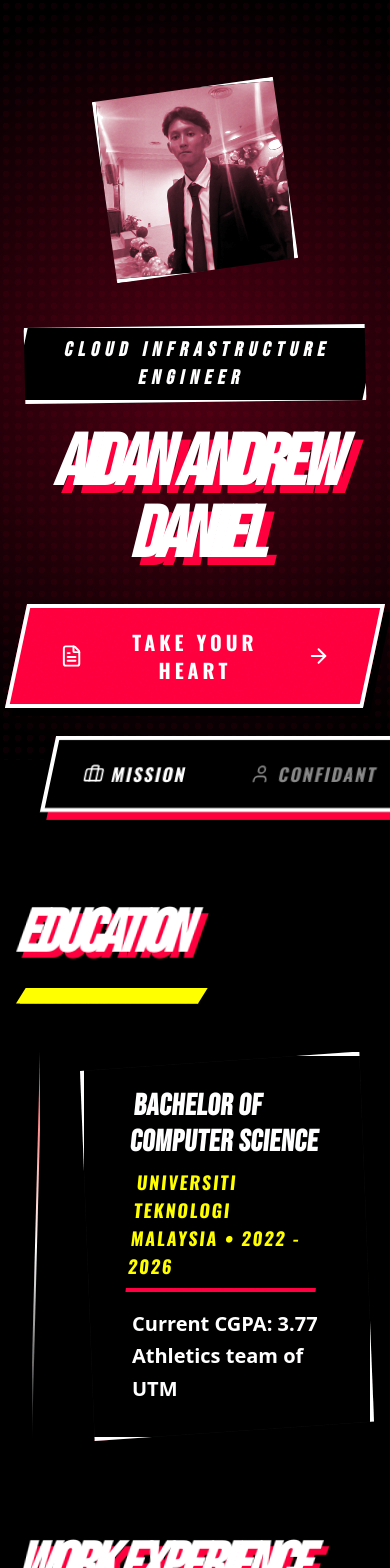
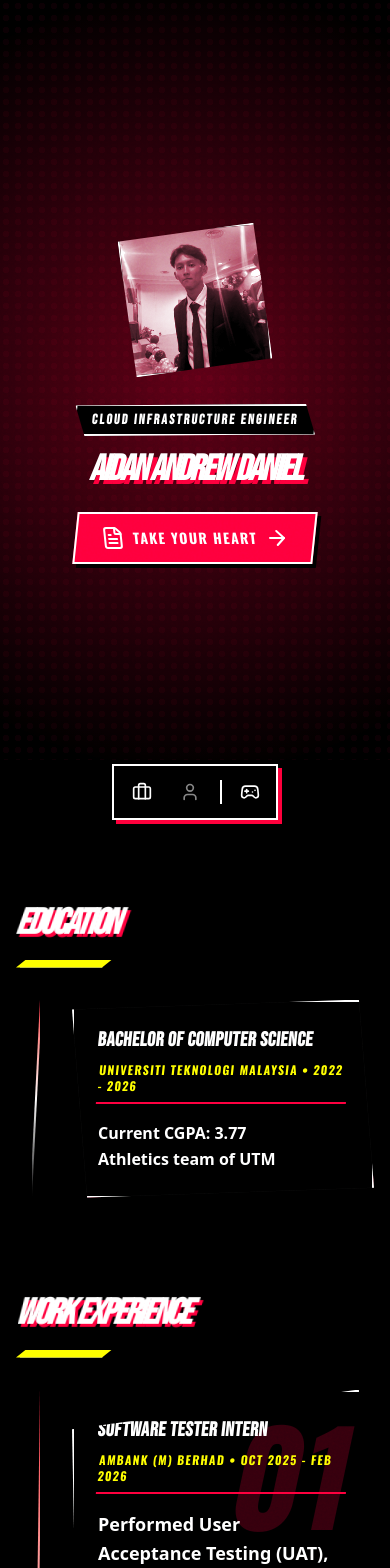
Before and after one commit to aidadann/Static-Portfolio-Website-Hosting, a Next.js app: page / in a window 390 px wide. Shown: the top 1568 px of the page. Built offline with nearby package versions, Linux system fonts and the light colour scheme.

Commit message:
feat: implement persona-themed portfolio components including Hero, Contact, and Mancave sections

```diff
--- a/src/components/Hero.tsx
+++ b/src/components/Hero.tsx
@@ -20,7 +20,7 @@ export function Hero() {
           initial={{ opacity: 0, scale: 0.8, rotate: -15 }}
           animate={{ opacity: 1, scale: 1, rotate: -5 }}
           transition={{ duration: 0.8, ease: "easeOut" }}
-          className="relative w-48 h-48 md:w-64 md:h-64 mb-12 p5-panel bg-black border-4 border-white shadow-[12px_12px_0_rgba(255,0,60,1)] flex items-center justify-center overflow-hidden"
+          className="relative w-36 h-36 md:w-64 md:h-64 mb-8 md:mb-12 p5-panel bg-black border-2 md:border-4 border-white shadow-[6px_6px_0_rgba(255,0,60,1)] md:shadow-[12px_12px_0_rgba(255,0,60,1)] flex items-center justify-center overflow-hidden"
         >
           <div className="absolute inset-0 bg-accent mix-blend-overlay z-10 opacity-40" />
           <Image
@@ -39,8 +39,8 @@ export function Hero() {
           transition={{ duration: 0.6, delay: 0.2 }}
           className="relative flex flex-col items-center"
         >
-          <div className="p5-panel bg-black border-4 border-white px-8 py-2 transform -skew-x-12 mb-6 shadow-[8px_8px_0_rgba(255,0,60,1)]">
-            <h2 className="text-xl md:text-3xl font-black text-white uppercase tracking-[0.3em]">
+          <div className="p5-panel bg-black border-2 md:border-4 border-white px-4 md:px-8 py-1 md:py-2 transform -skew-x-6 md:-skew-x-12 mb-4 md:mb-6 shadow-[4px_4px_0_rgba(255,0,60,1)] md:shadow-[8px_8px_0_rgba(255,0,60,1)]">
+            <h2 className="text-sm md:text-3xl font-black text-white uppercase tracking-[0.15em] md:tracking-[0.3em]">
               Cloud Infrastructure Engineer
             </h2>
           </div>
@@ -49,7 +49,7 @@ export function Hero() {
             initial={{ opacity: 0, x: -20 }}
             animate={{ opacity: 1, x: 0 }}
             transition={{ duration: 0.6, delay: 0.1, ease: "easeOut" }}
-            className="text-7xl md:text-9xl lg:text-[10rem] font-black tracking-tighter text-white mb-8 leading-none uppercase italic transform -skew-x-12 drop-shadow-[8px_8px_0_rgba(255,0,60,1)]"
+            className="text-4xl md:text-9xl lg:text-[10rem] font-black tracking-tighter text-white mb-6 md:mb-8 leading-none uppercase italic transform -skew-x-6 md:-skew-x-12 drop-shadow-[4px_4px_0_rgba(255,0,60,1)] md:drop-shadow-[8px_8px_0_rgba(255,0,60,1)]"
           >
             <span className="p5-glitch-hover inline-block transition-transform duration-300 hover:scale-105">
               AIDAN ANDREW DANIEL
@@ -66,7 +66,7 @@ export function Hero() {
               href="https://thankful-sky-05855b100.7.azurestaticapps.net"
               target="_blank"
               rel="noopener noreferrer"
-              className="group flex items-center gap-3 px-10 py-5 bg-accent text-white font-black uppercase tracking-[0.2em] text-xl border-4 border-white shadow-[8px_8px_0_rgba(0,0,0,1)] transform -skew-x-12 hover:bg-white hover:text-black hover:shadow-[12px_12px_0_rgba(255,0,60,1)] hover:-translate-y-1 transition-all"
+              className="group flex items-center gap-2 md:gap-3 px-6 py-3 md:px-10 md:py-5 bg-accent text-white font-black uppercase tracking-[0.1em] md:tracking-[0.2em] text-sm md:text-xl border-2 md:border-4 border-white shadow-[4px_4px_0_rgba(0,0,0,1)] md:shadow-[8px_8px_0_rgba(0,0,0,1)] transform -skew-x-6 md:-skew-x-12 hover:bg-white hover:text-black hover:shadow-[12px_12px_0_rgba(255,0,60,1)] hover:-translate-y-1 transition-all"
             >
               <FileText className="w-6 h-6 transform skew-x-12" />
               <span className="transform skew-x-12">TAKE YOUR HEART</span>
--- a/src/components/Mancave.tsx
+++ b/src/components/Mancave.tsx
@@ -50,31 +50,31 @@ export function Mancave({ onBack }: MancaveProps) {
           transition={{ delay: 0.2 }}
           className="mb-24 text-center flex flex-col items-center"
         >
-          <div className="p5-panel bg-black border-[4px] border-[#D4AF37] px-16 py-6 shadow-[12px_12px_0_rgba(212,175,55,0.4)] transform -skew-x-12">
-            <h1 className="text-5xl md:text-8xl font-black tracking-widest text-[#D4AF37] uppercase drop-shadow-[4px_4px_0_rgba(0,0,0,1)]">
+          <div className="p5-panel bg-black border-2 md:border-[4px] border-[#D4AF37] px-6 py-3 md:px-16 md:py-6 shadow-[6px_6px_0_rgba(212,175,55,0.4)] md:shadow-[12px_12px_0_rgba(212,175,55,0.4)] transform -skew-x-6 md:-skew-x-12">
+            <h1 className="text-3xl md:text-8xl font-black tracking-widest text-[#D4AF37] uppercase drop-shadow-[2px_2px_0_rgba(0,0,0,1)] md:drop-shadow-[4px_4px_0_rgba(0,0,0,1)]">
               HALL OF FAME
             </h1>
           </div>
-          <div className="p5-tag bg-white text-black px-8 py-2 mt-6 text-2xl font-black tracking-[0.3em] shadow-[6px_6px_0_rgba(0,0,0,1)]">
+          <div className="p5-tag bg-white text-black px-4 py-1 md:px-8 md:py-2 mt-4 md:mt-6 text-sm md:text-2xl font-black tracking-[0.2em] md:tracking-[0.3em] shadow-[3px_3px_0_rgba(0,0,0,1)] md:shadow-[6px_6px_0_rgba(0,0,0,1)]">
             GAMES GALLERY
           </div>
         </motion.div>
 
         {/* Diamond Trophy Grid */}
-        <div className="grid grid-cols-2 md:grid-cols-3 lg:grid-cols-5 gap-12 p-4 justify-items-center relative z-10 max-w-6xl">
+        <div className="grid grid-cols-2 md:grid-cols-3 lg:grid-cols-5 gap-6 md:gap-12 p-2 md:p-4 justify-items-center relative z-10 max-w-6xl">
           {GAMES.map((game, i) => (
             <motion.div
               initial={{ opacity: 0, scale: 0.8 }}
               animate={{ opacity: 1, scale: 1 }}
               transition={{ delay: 0.3 + i * 0.05 }}
               key={game.id}
-              className="group relative w-48 h-48 cursor-crosshair"
+              className="group relative w-32 h-32 md:w-48 md:h-48 cursor-crosshair"
             >
               {/* Diamond Container */}
-              <div className="absolute inset-0 bg-black border-4 border-[#D4AF37] shadow-[10px_10px_0_rgba(0,0,0,0.8)] transition-all duration-500 transform rotate-45 group-hover:bg-[#D4AF37] group-hover:scale-110 group-hover:rotate-0 group-hover:border-white overflow-hidden z-10">
+              <div className="absolute inset-0 bg-black border-2 md:border-4 border-[#D4AF37] shadow-[4px_4px_0_rgba(0,0,0,0.8)] md:shadow-[10px_10px_0_rgba(0,0,0,0.8)] transition-all duration-500 transform rotate-45 group-hover:bg-[#D4AF37] group-hover:scale-110 group-hover:rotate-0 group-hover:border-white overflow-hidden z-10">
                 {/* Normal State: Ghostly Outline */}
                 <div className="absolute inset-0 flex items-center justify-center -rotate-45 group-hover:opacity-0 transition-opacity duration-300">
-                  <game.icon className="w-16 h-16 text-[#D4AF37]/50 drop-shadow-[0_0_10px_rgba(212,175,55,0.3)]" />
+                  <game.icon className="w-10 h-10 md:w-16 md:h-16 text-[#D4AF37]/50 drop-shadow-[0_0_10px_rgba(212,175,55,0.3)]" />
                 </div>
 
                 {/* Hover State: High-res Background Image */}
@@ -85,7 +85,7 @@ export function Mancave({ onBack }: MancaveProps) {
               </div>
 
               {/* Popup Info (Outside the diamond so it doesn't get clipped) */}
-              <div className="absolute top-full left-1/2 -translate-x-1/2 mt-8 w-64 opacity-0 group-hover:opacity-100 transition-opacity duration-300 z-50 pointer-events-none flex flex-col items-center">
+              <div className="absolute top-full left-1/2 -translate-x-1/2 mt-4 md:mt-8 w-48 md:w-64 opacity-0 group-hover:opacity-100 transition-opacity duration-300 z-50 pointer-events-none flex flex-col items-center">
                 <div className="bg-white p5-tag px-3 py-1 border-2 border-black mb-2 shadow-[4px_4px_0_rgba(0,0,0,1)]">
                   <p className="font-black text-xs text-black uppercase tracking-widest">{game.hours}</p>
                 </div>
--- a/src/components/NavigationDock.tsx
+++ b/src/components/NavigationDock.tsx
@@ -14,17 +14,17 @@ export function NavigationDock({
   onSecretClick: () => void;
 }) {
   return (
-    <div className="fixed bottom-8 left-12 z-50 transform -skew-x-12">
+    <div className="fixed bottom-6 left-1/2 -translate-x-1/2 md:left-12 md:translate-x-0 z-50 md:-skew-x-12">
       <motion.div
         initial={{ y: 50, opacity: 0 }}
         animate={{ y: 0, opacity: 1 }}
         transition={{ duration: 0.5, delay: 0.2 }}
-        className="flex items-center gap-4 p-2 bg-black border-4 border-white shadow-[8px_8px_0_rgba(255,0,60,1)]"
+        className="flex items-center gap-1 md:gap-4 p-1.5 md:p-2 bg-black border-2 md:border-4 border-white shadow-[4px_4px_0_rgba(255,0,60,1)] md:shadow-[8px_8px_0_rgba(255,0,60,1)]"
       >
         <button
           onClick={() => setActiveTab("professional")}
           className={clsx(
-            "relative flex items-center gap-2 px-6 py-3 text-lg font-black uppercase tracking-widest transition-colors",
+            "relative flex items-center gap-2 px-3 py-2 md:px-6 md:py-3 text-sm md:text-lg font-black uppercase tracking-widest transition-colors",
             activeTab === "professional" ? "text-white" : "text-muted hover:text-white"
           )}
         >
@@ -36,13 +36,13 @@ export function NavigationDock({
             />
           )}
           <Briefcase className="w-5 h-5 z-10" />
-          <span className="z-10">Mission</span>
+          <span className="hidden md:inline z-10">Mission</span>
         </button>
 
         <button
           onClick={() => setActiveTab("personal")}
           className={clsx(
-            "relative flex items-center gap-2 px-6 py-3 text-lg font-black uppercase tracking-widest transition-colors",
+            "relative flex items-center gap-2 px-3 py-2 md:px-6 md:py-3 text-sm md:text-lg font-black uppercase tracking-widest transition-colors",
             activeTab === "personal" ? "text-white" : "text-muted hover:text-white"
           )}
         >
@@ -54,16 +54,16 @@ export function NavigationDock({
             />
           )}
           <User className="w-5 h-5 z-10" />
-          <span className="z-10">Confidant</span>
+          <span className="hidden md:inline z-10">Confidant</span>
         </button>
 
-        <div className="w-1 h-8 bg-white mx-2" />
+        <div className="w-0.5 md:w-1 h-6 md:h-8 bg-white mx-1 md:mx-2" />
 
         <button
           onClick={onSecretClick}
-          className="flex items-center justify-center w-12 h-12 bg-black hover:bg-accent transition-colors group border-2 border-transparent hover:border-white"
+          className="flex items-center justify-center w-10 h-10 md:w-12 md:h-12 bg-black hover:bg-accent transition-colors group border-2 border-transparent hover:border-white"
         >
-          <Gamepad2 className="w-6 h-6 text-white transition-colors" />
+          <Gamepad2 className="w-5 h-5 md:w-6 md:h-6 text-white transition-colors" />
         </button>
       </motion.div>
     </div>
--- a/src/components/Professional.tsx
+++ b/src/components/Professional.tsx
@@ -15,10 +15,10 @@ export function Professional() {
       className="max-w-6xl mx-auto px-4 py-24 pb-48"
     >
       <div className="mb-24">
-        <h2 className="text-6xl md:text-8xl font-black text-white mb-6 tracking-tighter uppercase italic -skew-x-6 drop-shadow-[6px_6px_0_rgba(255,0,60,1)]">
+        <h2 className="text-4xl md:text-6xl lg:text-8xl font-black text-white mb-4 md:mb-6 tracking-tighter uppercase italic -skew-x-6 drop-shadow-[3px_3px_0_rgba(255,0,60,1)] md:drop-shadow-[6px_6px_0_rgba(255,0,60,1)]">
           <span className="p5-glitch-hover inline-block">Education</span>
         </h2>
-        <div className="h-4 w-48 bg-secondary mb-12 p5-tag shadow-[4px_4px_0_rgba(255,255,255,1)]" />
+        <div className="h-2 md:h-4 w-24 md:w-48 bg-secondary mb-8 md:mb-12 p5-tag shadow-[4px_4px_0_rgba(255,255,255,1)]" />
 
         <div className="relative pl-8 ml-4">
           <motion.div
@@ -29,10 +29,10 @@ export function Professional() {
             transition={{ duration: 1.5, ease: "circOut" }}
           />
 
-          <div className="p5-panel bg-black noise-overlay border-4 border-white px-12 py-8 md:px-16 shadow-[12px_12px_0_rgba(255,0,60,1)] ml-4 hover:-translate-y-2 hover:-translate-x-2 hover:shadow-[16px_16px_0_rgba(255,255,0,1)] transition-all">
-            <h3 className="text-3xl md:text-4xl font-black uppercase tracking-wide text-white mb-2 transform -skew-x-6 origin-left">Bachelor of Computer Science</h3>
-            <p className="text-secondary font-black uppercase text-lg tracking-widest mb-4 border-b-4 border-accent pb-2 inline-block transform -skew-x-6 origin-left">Universiti Teknologi Malaysia • 2022 - 2026</p>
-            <p className="text-white font-bold leading-relaxed max-w-3xl font-sans text-xl relative z-20">
+          <div className="p5-panel bg-black noise-overlay border-2 md:border-4 border-white px-6 py-6 md:px-16 md:py-8 shadow-[6px_6px_0_rgba(255,0,60,1)] md:shadow-[12px_12px_0_rgba(255,0,60,1)] ml-2 md:ml-4 hover:-translate-y-2 hover:-translate-x-2 hover:shadow-[16px_16px_0_rgba(255,255,0,1)] transition-all">
+            <h3 className="text-xl md:text-3xl lg:text-4xl font-black uppercase tracking-wide text-white mb-2 transform -skew-x-6 origin-left">Bachelor of Computer Science</h3>
+            <p className="text-secondary font-black uppercase text-xs md:text-lg tracking-widest mb-4 border-b-2 md:border-b-4 border-accent pb-2 inline-block transform -skew-x-6 origin-left">Universiti Teknologi Malaysia • 2022 - 2026</p>
+            <p className="text-white font-bold leading-relaxed max-w-3xl font-sans text-base md:text-xl relative z-20">
               Current CGPA: 3.77 <br />
               Athletics team of UTM
             </p>
@@ -41,10 +41,10 @@ export function Professional() {
       </div>
 
       <div className="mb-24">
-        <h2 className="text-6xl md:text-8xl font-black text-white mb-6 tracking-tighter uppercase italic -skew-x-6 drop-shadow-[6px_6px_0_rgba(255,0,60,1)]">
+        <h2 className="text-4xl md:text-6xl lg:text-8xl font-black text-white mb-4 md:mb-6 tracking-tighter uppercase italic -skew-x-6 drop-shadow-[3px_3px_0_rgba(255,0,60,1)] md:drop-shadow-[6px_6px_0_rgba(255,0,60,1)]">
           <span className="p5-glitch-hover inline-block">Work Experience</span>
         </h2>
-        <div className="h-4 w-48 bg-secondary mb-12 p5-tag shadow-[4px_4px_0_rgba(255,255,255,1)]" />
+        <div className="h-2 md:h-4 w-24 md:w-48 bg-secondary mb-8 md:mb-12 p5-tag shadow-[4px_4px_0_rgba(255,255,255,1)]" />
 
         <div className="relative pl-8 ml-4 space-y-12">
           <motion.div
@@ -56,12 +56,12 @@ export function Professional() {
           />
 
           {/* Experience Item 1 */}
-          <div className="p5-panel bg-black noise-overlay border-4 border-white px-12 py-8 md:px-16 shadow-[12px_12px_0_rgba(255,0,60,1)] ml-4 hover:-translate-y-2 hover:-translate-x-2 hover:shadow-[16px_16px_0_rgba(255,255,0,1)] transition-all relative">
+          <div className="p5-panel bg-black noise-overlay border-2 md:border-4 border-white px-6 py-6 md:px-16 md:py-8 shadow-[6px_6px_0_rgba(255,0,60,1)] md:shadow-[12px_12px_0_rgba(255,0,60,1)] ml-2 md:ml-4 hover:-translate-y-2 hover:-translate-x-2 hover:shadow-[16px_16px_0_rgba(255,255,0,1)] transition-all relative">
             <div className="absolute top-0 right-0 p-4 opacity-20 pointer-events-none">
               <span className="text-9xl font-black text-accent transform -skew-x-12 inline-block">01</span>
             </div>
-            <h3 className="text-3xl md:text-4xl font-black uppercase tracking-wide text-white mb-2 transform -skew-x-6 origin-left relative z-20">Software Tester Intern</h3>
-            <p className="text-secondary font-black uppercase text-lg tracking-widest mb-4 border-b-4 border-accent pb-2 inline-block transform -skew-x-6 origin-left relative z-20">AmBank (M) Berhad • Oct 2025 - Feb 2026</p>
+            <h3 className="text-xl md:text-3xl lg:text-4xl font-black uppercase tracking-wide text-white mb-2 transform -skew-x-6 origin-left relative z-20">Software Tester Intern</h3>
+            <p className="text-secondary font-black uppercase text-xs md:text-lg tracking-widest mb-4 border-b-2 md:border-b-4 border-accent pb-2 inline-block transform -skew-x-6 origin-left relative z-20">AmBank (M) Berhad • Oct 2025 - Feb 2026</p>
             <p className="text-white font-bold font-sans text-lg leading-relaxed max-w-3xl relative z-20">
               Performed User Acceptance Testing (UAT), regression, sanity, and back-testing for AmBank's digital banking platform (AmOnline).<br />
               <span className="block mt-4 text-black p5-tag bg-white px-3 py-1 inline-block font-black uppercase mb-2">• Logged, documented, and tracked defects using OpenText ALM.</span><br />
@@ -73,12 +73,12 @@ export function Professional() {
       </div>
 
       <div className="mb-24">
-        <h2 className="text-6xl md:text-8xl font-black text-white mb-6 tracking-tighter uppercase italic -skew-x-6 drop-shadow-[6px_6px_0_rgba(255,0,60,1)]">
+        <h2 className="text-4xl md:text-6xl lg:text-8xl font-black text-white mb-4 md:mb-6 tracking-tighter uppercase italic -skew-x-6 drop-shadow-[3px_3px_0_rgba(255,0,60,1)] md:drop-shadow-[6px_6px_0_rgba(255,0,60,1)]">
           <span className="p5-glitch-hover inline-block">The Persona List</span>
         </h2>
-        <div className="h-4 w-48 bg-secondary mb-12 p5-tag shadow-[4px_4px_0_rgba(255,255,255,1)]" />
+        <div className="h-2 md:h-4 w-24 md:w-48 bg-secondary mb-8 md:mb-12 p5-tag shadow-[4px_4px_0_rgba(255,255,255,1)]" />
 
-        <div className="flex flex-wrap justify-center gap-8 px-4">
+        <div className="flex flex-wrap justify-center gap-4 md:gap-8 px-2 md:px-4">
           {[
             { icon: Cloud, label: "Cloud & DevOps", desc: "Azure, Terraform, GitHub Actions", affinity: "STR: 99" },
             { icon: Terminal, label: "Networking", desc: "CCNA, DevNet, Routing & Switching", affinity: "AGI: 85" },
@@ -88,16 +88,16 @@ export function Professional() {
             <motion.div
               key={i}
               whileHover={{ scale: 1.1, rotate: i % 2 === 0 ? 5 : -5 }}
-              className="group relative w-64 h-72 flex items-center justify-center cursor-crosshair"
+              className="group relative w-40 h-48 md:w-64 md:h-72 flex items-center justify-center cursor-crosshair"
             >
               {/* Hexagon Background */}
-              <div className="absolute inset-0 bg-black p5-hexagon border-4 border-white shadow-[10px_10px_0_rgba(255,0,60,1)] transition-colors group-hover:bg-accent noise-overlay" />
+              <div className="absolute inset-0 bg-black p5-hexagon border-2 md:border-4 border-white shadow-[4px_4px_0_rgba(255,0,60,1)] md:shadow-[10px_10px_0_rgba(255,0,60,1)] transition-colors group-hover:bg-accent noise-overlay" />
 
               {/* Hexagon Content */}
               <div className="relative z-20 flex flex-col items-center text-center p-6 mt-4">
-                <skill.icon className="w-12 h-12 text-secondary mb-4 group-hover:text-white transition-colors" />
-                <h3 className="text-2xl font-black text-white mb-2 uppercase tracking-widest">{skill.label}</h3>
-                <p className="text-sm text-gray-300 font-bold group-hover:text-white mb-4">{skill.desc}</p>
+                <skill.icon className="w-8 h-8 md:w-12 md:h-12 text-secondary mb-2 md:mb-4 group-hover:text-white transition-colors" />
+                <h3 className="text-base md:text-2xl font-black text-white mb-1 md:mb-2 uppercase tracking-wider md:tracking-widest">{skill.label}</h3>
+                <p className="text-xs md:text-sm text-gray-300 font-bold group-hover:text-white mb-2 md:mb-4">{skill.desc}</p>
 
                 {/* Affinity Stats Pop-up on Hover */}
                 <div className="absolute bottom-4 left-1/2 -translate-x-1/2 opacity-0 group-hover:opacity-100 transition-opacity bg-secondary text-black px-4 py-1 p5-tag font-black">
@@ -110,10 +110,10 @@ export function Professional() {
       </div>
 
       <div className="mb-32">
-        <h2 className="text-6xl md:text-8xl font-black text-white mb-6 tracking-tighter uppercase italic -skew-x-6 drop-shadow-[6px_6px_0_rgba(255,0,60,1)]">
+        <h2 className="text-4xl md:text-6xl lg:text-8xl font-black text-white mb-4 md:mb-6 tracking-tighter uppercase italic -skew-x-6 drop-shadow-[3px_3px_0_rgba(255,0,60,1)] md:drop-shadow-[6px_6px_0_rgba(255,0,60,1)]">
           <span className="p5-glitch-hover inline-block">The Heist Log</span>
         </h2>
-        <div className="h-4 w-48 bg-secondary mb-12 p5-tag shadow-[4px_4px_0_rgba(255,255,255,1)]" />
+        <div className="h-2 md:h-4 w-24 md:w-48 bg-secondary mb-8 md:mb-12 p5-tag shadow-[4px_4px_0_rgba(255,255,255,1)]" />
         <ProjectGrid />
       </div>
 
--- a/src/components/ProjectGrid.tsx
+++ b/src/components/ProjectGrid.tsx
@@ -36,7 +36,9 @@ export function ProjectGrid() {
   const [hoveredIndex, setHoveredIndex] = useState<number | null>(0);
 
   return (
-    <div className="flex flex-col md:flex-row w-full h-[600px] gap-2 overflow-hidden px-4">
+    <>
+      {/* Desktop: Horizontal Accordion */}
+      <div className="hidden md:flex w-full h-[600px] gap-2 overflow-hidden px-4">
         {PROJECTS.map((project, index) => {
           const isActive = hoveredIndex === index;
           return (
@@ -57,7 +59,6 @@ export function ProjectGrid() {
                 isActive ? "border-white bg-accent" : "border-gray-600 bg-black"
               )}
             >
-            {/* Halftone / Noise Overlay */}
               <div className="absolute inset-0 noise-overlay opacity-30 pointer-events-none" />
 
               <div className={clsx(
@@ -113,5 +114,54 @@ export function ProjectGrid() {
           );
         })}
       </div>
+
+      {/* Mobile: Vertical Stacked Cards */}
+      <div className="flex flex-col gap-6 px-4 md:hidden">
+        {PROJECTS.map((project, index) => (
+          <motion.div
+            key={index}
+            initial={{ opacity: 0, y: 20 }}
+            whileInView={{ opacity: 1, y: 0 }}
+            viewport={{ once: true }}
+            transition={{ duration: 0.4, delay: index * 0.1 }}
+            className="relative overflow-hidden p5-panel border-4 border-white bg-accent"
+          >
+            <div className="absolute inset-0 noise-overlay opacity-30 pointer-events-none" />
+
+            <div className="relative z-20 p-6">
+              <h3 className="text-2xl font-black uppercase tracking-widest text-white mb-4 transform -skew-x-6 drop-shadow-[3px_3px_0_rgba(0,0,0,1)]">
+                {project.title}
+              </h3>
+
+              <p className="text-black bg-white p-3 font-bold text-sm leading-relaxed mb-4 border-2 border-black p5-panel shadow-[4px_4px_0_rgba(0,0,0,1)]">
+                {project.description}
+              </p>
+
+              <div className="flex flex-wrap gap-2 mb-4">
+                {project.tags.map((tag, i) => (
+                  <span
+                    key={i}
+                    className="px-3 py-0.5 text-xs font-black uppercase text-secondary bg-black border border-secondary p5-tag transform -skew-x-6"
+                  >
+                    {tag}
+                  </span>
+                ))}
+              </div>
+
+              <a
+                href={project.github}
+                target="_blank"
+                rel="noopener noreferrer"
+                className="inline-flex items-center gap-2 text-sm font-black uppercase text-white bg-black px-4 py-2 border-2 border-white hover:bg-white hover:text-black transition-colors transform -skew-x-6 p5-button group shadow-[3px_3px_0_rgba(0,0,0,1)]"
+              >
+                <GitBranch className="w-4 h-4 transform skew-x-6" />
+                <span className="transform skew-x-6 tracking-widest">Access Dossier</span>
+                <ExternalLink className="w-4 h-4 transform skew-x-6 group-hover:translate-x-1 transition-transform" />
+              </a>
+            </div>
+          </motion.div>
+        ))}
+      </div>
+    </>
   );
 }
```
Also changed, not shown: src/components/Contact.tsx (+8 -8 lines). Lines whose indentation alone changed are shown as unchanged.
